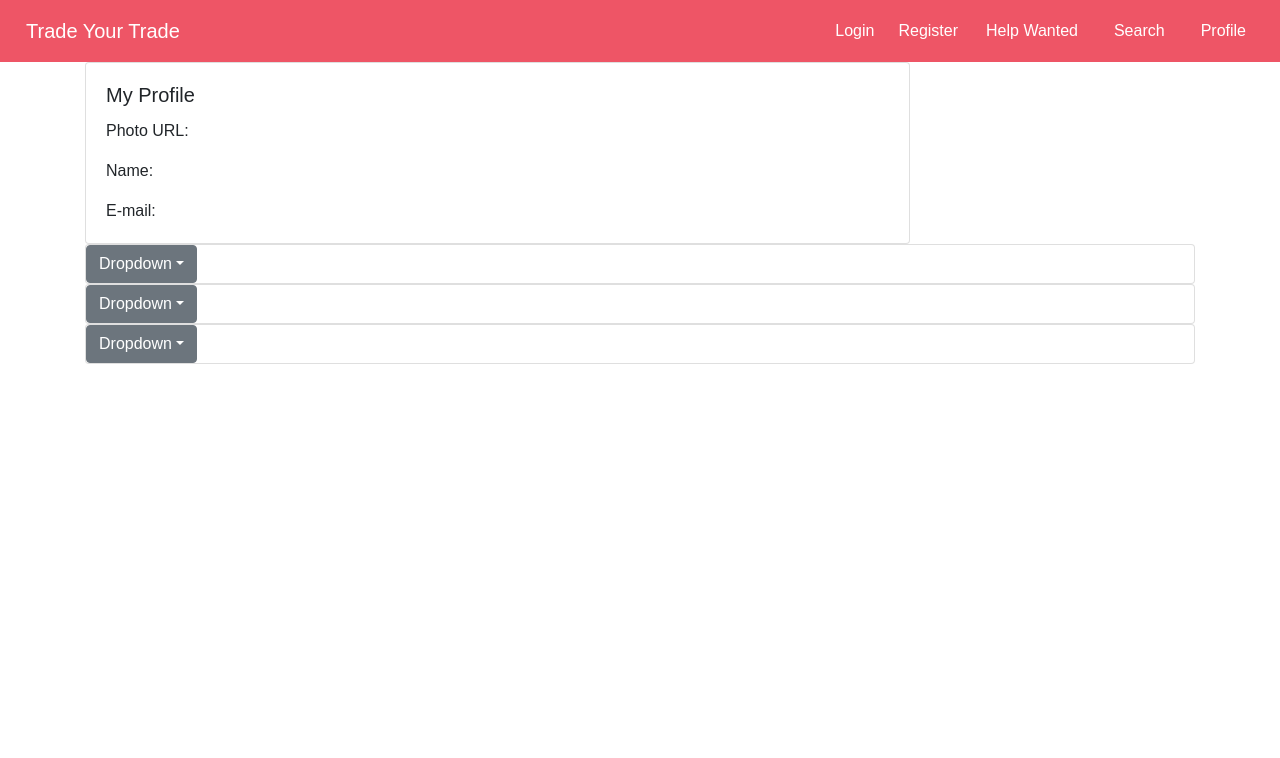
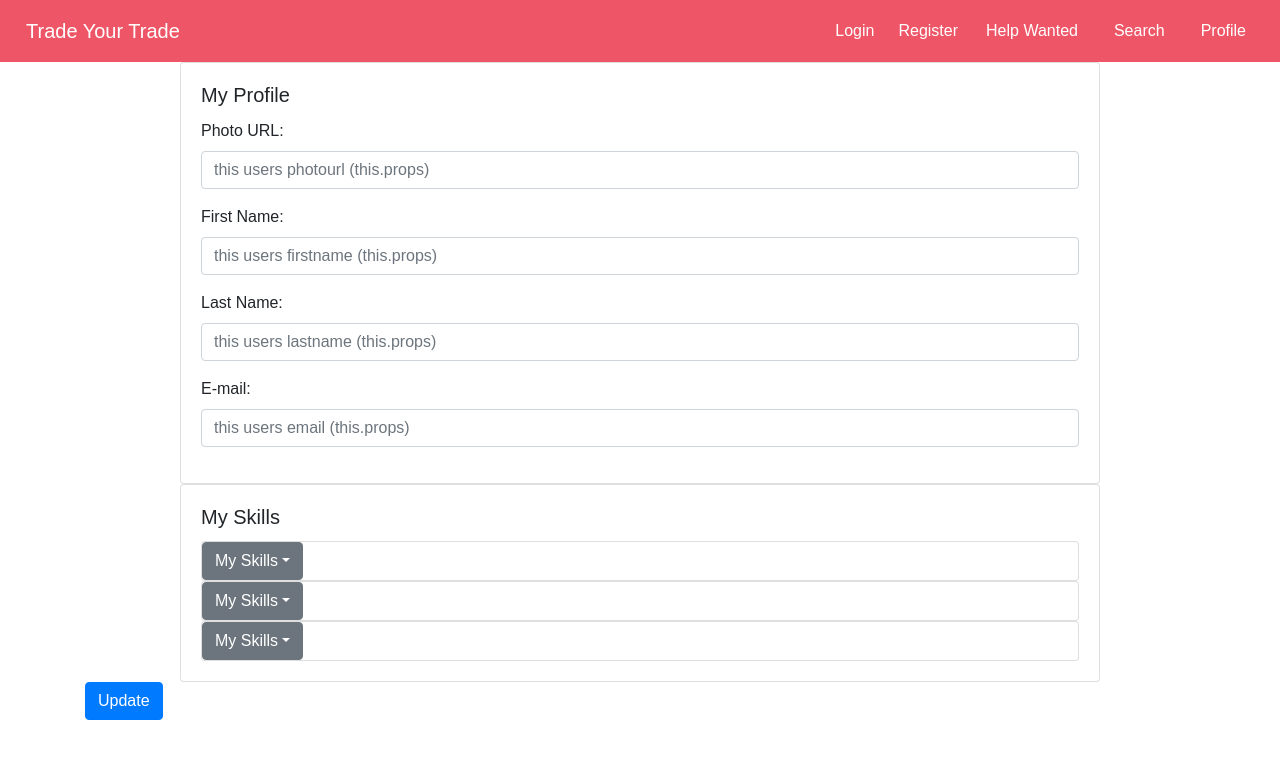
Before and after one commit to Anbroyar/Trade-your-trade, a React (Create React App) app in the folder client/: page /profile in a window 1280 px wide. Shown: the top 758 px of the page. Built offline with nearby package versions, Linux system fonts and the light colour scheme.

Commit message:
updated profile page

```diff
--- a/client/src/components/Profile/AddSkill.js
+++ b/client/src/components/Profile/AddSkill.js
@@ -24,7 +24,7 @@ export default class AddSkill extends React.Component{
                     <Col xs='12' m={{size: 7, offset: 1}}>
                         <Dropdown isOpen={this.state.dropdownOpen} toggle={this.toggle}>
                             <DropdownToggle caret>
-                                Dropdown
+                                My Skills
                             </DropdownToggle>
                             <DropdownMenu>
                                 {/* WE NEED TO MAP THE SKILLS FROM DB HERE */}
--- a/client/src/components/Profile/ProfilePage.js
+++ b/client/src/components/Profile/ProfilePage.js
@@ -1,5 +1,5 @@
 import React from 'react';
-import { Container, Row, Col, Card, CardText, CardBody, CardTitle} from 'reactstrap';
+import { Container, Row, Col, Card, CardText, CardBody, CardTitle, Button, Form, FormGroup, Label, Input } from 'reactstrap';
 import AddSkill from './AddSkill.js';
 
 export default class Profile extends React.Component {
@@ -7,20 +7,48 @@ export default class Profile extends React.Component {
         return (
             <Container>
                 <Row>
-                    <Col xs="12" md="9">
+                    <Col xs="12" md={{size: 10, offset: 1}}>
                         <Card>
                             <CardBody>
                                 <CardTitle>My Profile</CardTitle>
-                                <CardText>Photo URL: {this.props.userPhoto}</CardText>
-                                <CardText>Name: {this.props.firstname} {this.props.lastname}</CardText>
-                                <CardText>E-mail: {this.props.email}</CardText>
+                                <Form>
+                                    <FormGroup>
+                                        <Label for='userphoto'>Photo URL: </Label>
+                                        <Input type='url' name='userphoto' placeholder='this users photourl (this.props)' />
+                                    </FormGroup>
+                                    <FormGroup>
+                                        <Label for='firstname'>First Name: </Label>
+                                        <Input type='text' name='firstname' placeholder='this users firstname (this.props)' />
+                                    </FormGroup>
+                                    <FormGroup>
+                                        <Label for='lastname'>Last Name: </Label>
+                                        <Input type='text' name='lastname' placeholder='this users lastname (this.props)' />
+                                    </FormGroup>
+                                    <FormGroup>
+                                        <Label for='email'>E-mail: </Label>
+                                        <Input type='text' name='email' placeholder='this users email (this.props)' />
+                                    </FormGroup>
+                                </Form>
                             </CardBody>
                         </Card>
                     </Col>
                 </Row>
-                <AddSkill />
-                <AddSkill />
-                <AddSkill />
+
+                <Row>
+                    <Col xs="12" md={{size: 10, offset: 1}}>
+                        <Card>
+                            <CardBody>
+                                <CardTitle>My Skills</CardTitle>
+
+                                <AddSkill />
+                                <AddSkill />
+                                <AddSkill />
+                            </CardBody>
+                        </Card>
+                    </Col>
+                </Row>
+                <Button color="primary">Update</Button>{' '}
+
             </Container>
         )
     }
```
